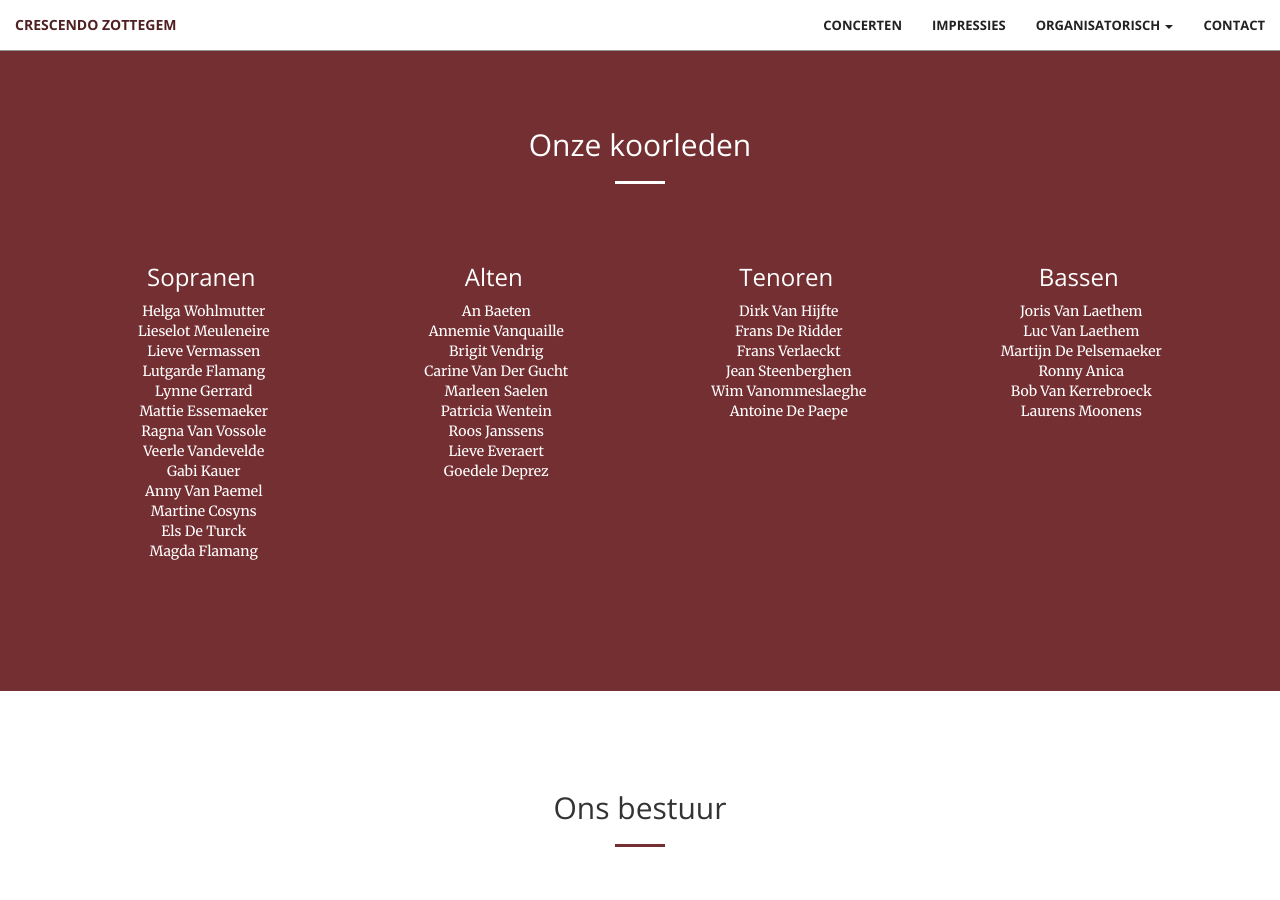
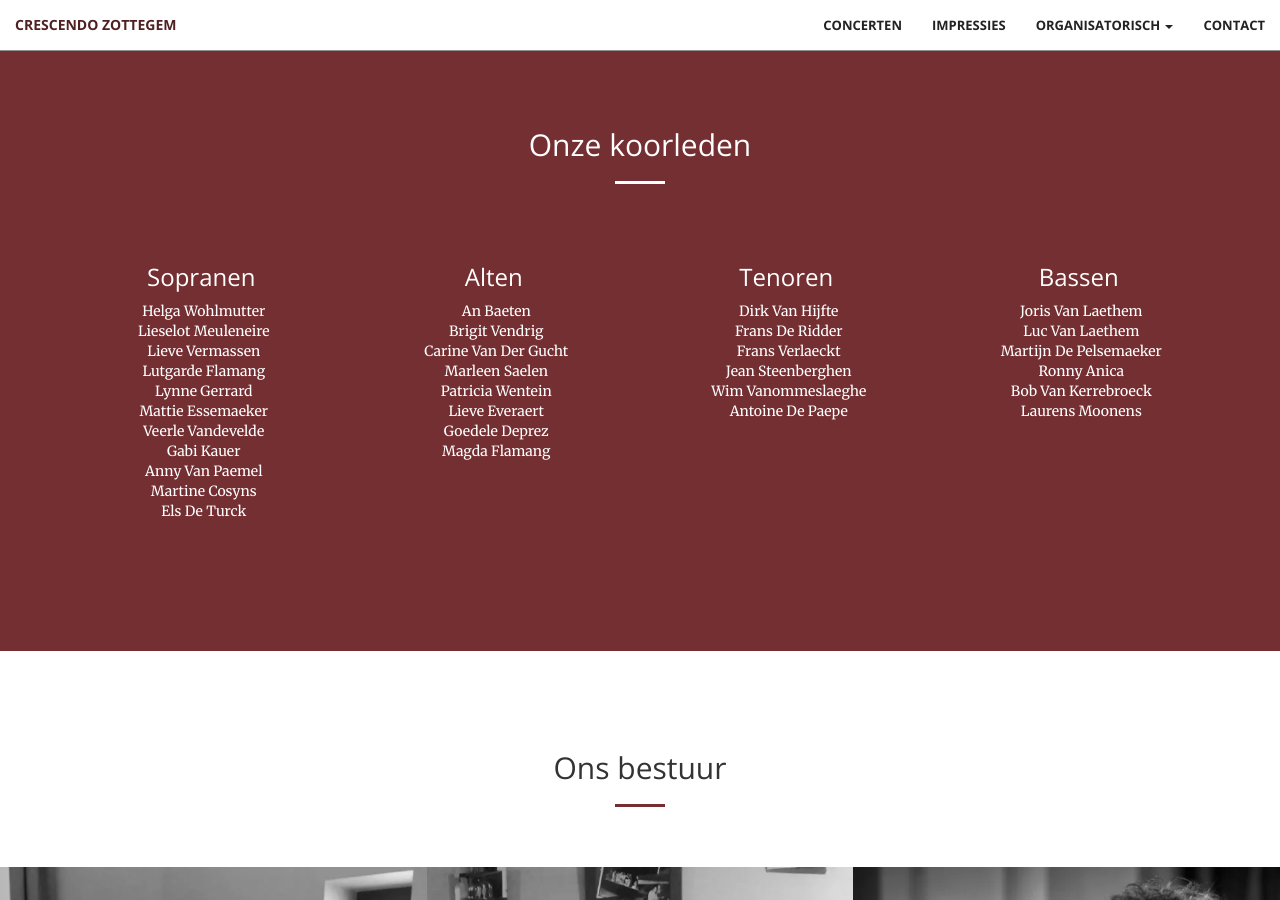
Before and after one commit to VZWCrescendo/crescendo_site, a Jekyll site: the page built from leden_en_bestuur.html, in a window 1280 px wide and 900 px high, scrolled down 1385 px. Built offline with Jekyll 4.4.1, drawn with Linux system fonts in a browser that asks for light colours; nearby versions of some CDN libraries.

Commit message:
Update membership list

```diff
--- a/leden_en_bestuur.html
+++ b/leden_en_bestuur.html
@@ -86,50 +86,47 @@ layout: page
 		<br />
 		<div class="row" style="text-transform: capitalize">
 			<div class="col-lg-3 text-center">
-				<h3>sopranen</h3>
+				<h3>Sopranen</h3>
 				<ul style="list-style: none; margin-left: -35px">
-					<li>helga wohlmutter</li>
-					<li>lieselot meuleneire</li>
-					<li>lieve vermassen</li>
-					<li>lutgarde flamang</li>
-					<li>lynne gerrard</li>
-					<li>mattie essemaeker</li>
-					<li>ragna van vossole</li>
-					<li>veerle vandevelde</li>
-					<li>gabi kauer</li>
-					<li>anny van paemel</li>
-					<li>martine cosyns</li>
-					<li>els de turck</li>
-					<li>magda flamang</li>
+					<li>Helga Wohlmutter</li>
+					<li>Lieselot Meuleneire</li>
+					<li>Lieve Vermassen</li>
+					<li>Lutgarde Flamang</li>
+					<li>Lynne Gerrard</li>
+					<li>Mattie Essemaeker</li>
+					<li>Veerle Vandevelde</li>
+					<li>Gabi Kauer</li>
+					<li>Anny Van Paemel</li>
+					<li>Martine Cosyns</li>
+					<li>Els De Turck</li>
 					<li>&nbsp;</li>
 				</ul>
 			</div>
 
 			<div class="col-lg-3 text-center">
-				<h3 class="text">alten</h3>
+				<h3 class="text">Alten</h3>
 				<ul style="list-style: none; margin-left: -35px">
-					<li>an baeten</li>
-					<li>annemie vanquaille</li>
-					<li>brigit vendrig</li>
-					<li>carine van der gucht</li>
-					<li>marleen saelen</li>
-					<li>patricia wentein</li>
-					<li>roos janssens</li>
-					<li>lieve everaert</li>
+					<li>An Baeten</li>
+					<li>Brigit Vendrig</li>
+					<li>Carine Van Der Gucht</li>
+					<li>Marleen Saelen</li>
+					<li>Patricia Wentein</li>
+					<li>Lieve Everaert</li>
 					<li>Goedele Deprez</li>
+					<li>Magda Flamang</li>
 					<li>&nbsp;</li>
 				</ul>
 			</div>
 
 			<div class="col-lg-3 text-center">
-				<h3 class="text-dark">tenoren</h3>
+				<h3 class="text-dark">Tenoren</h3>
 				<ul style="list-style: none; margin-left: -35px">
-					<li>dirk van hijfte</li>
-					<li>frans de ridder</li>
-					<li>frans verlaeckt</li>
-					<li>jean steenberghen</li>
-					<li>wim vanommeslaeghe</li>
-					<li>antoine De paepe</li>
+					<li>Dirk Van Hijfte</li>
+					<li>Frans De Ridder</li>
+					<li>Frans Verlaeckt</li>
+					<li>Jean Steenberghen</li>
+					<li>Wim Vanommeslaeghe</li>
+					<li>Antoine De Paepe</li>
 					<li>&nbsp;</li>
 				</ul>
 			</div>
@@ -137,12 +134,12 @@ layout: page
 			<div class="col-lg-3 text-center">
 				<h3 class="text-dark">bassen</h3>
 				<ul style="list-style: none; margin-left: -35px">
-					<li>joris van laethem</li>
-					<li>luc van laethem</li>
-					<li>martijn de pelsemaeker</li>
-					<li>ronny anica</li>
-					<li>bob van kerrebroeck</li>
-					<li>laurens moonens</li>
+					<li>Joris Van Laethem</li>
+					<li>Luc Van Laethem</li>
+					<li>Martijn De Pelsemaeker</li>
+					<li>Ronny Anica</li>
+					<li>Bob Van Kerrebroeck</li>
+					<li>Laurens Moonens</li>
 					<li>&nbsp;</li>
 				</ul>
 			</div>
```
